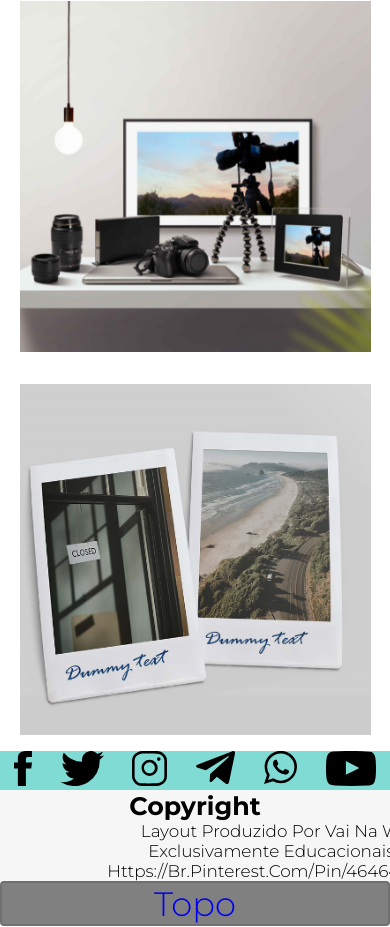
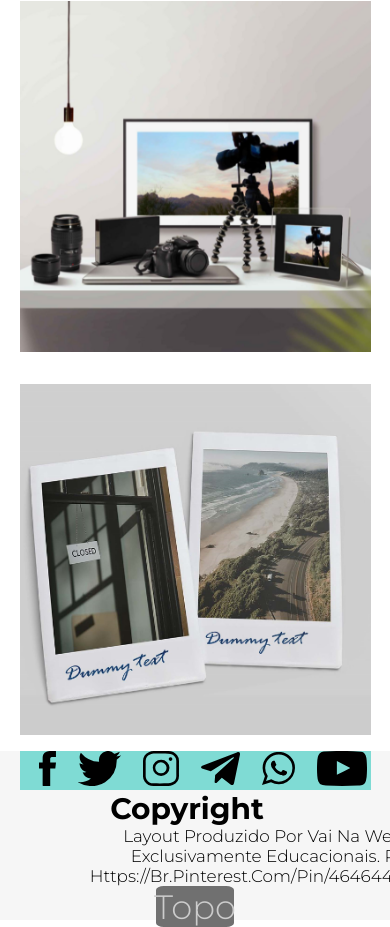
Before and after one commit to karynnemoreira/portflow, a plain HTML site: page index.html in a window 390 px wide. Shown: the part 4539-5466 px from the top of the page. Drawn offline with Linux system fonts and the light colour scheme.

Commit message:
Desafio final VnW

```diff
--- a/index.html
+++ b/index.html
@@ -73,8 +73,9 @@
     </main>
 
     <footer>
+
         <section class="container-footer">
-            <div class="icones">
+            <section class="icones">
                 <a href="https://www.facebook.com" target="_blank">
                     <img class="icones-redes" src="../portflow/imagens/facebook icons.com_65484.svg"
                         alt="ícone do facebook">
@@ -100,22 +101,29 @@
                 <a href="https://www.youtube.com/" target="_blank">
                     <img class="icones-redes" src="imagens/YOUTUBE_icon-icons.com_65487.svg" alt="ícone do youtube">
                 </a>
-            </div>
-            <div class="texts-footer">
-                <div>
-                    <h3 class="h3-footer">copyright </h3>
+            </section>
+
+            <section class="texts-footer">
+
+                <div class="h3-footer">
+                    <h3>copyright </h3>
                 </div>
-                <div>
+
+                <div class="paragraph-div">
                     <p class="paragraph-footer"> Layout produzido por Vai na Web para fins exclusivamente educacionais.
                         Referência:
                         https://br.pinterest.com/pin/464644886562510864/ </p>
                 </div>
-            </div>
+
+            </section>
         </section>
 
         <div class="button">
-            <a href="index.html"> topo </a>
+            <a class="a-footer" href="index.html"> topo </a>
         </div>
+
+
+
     </footer>
 
 </body>
--- a/style.css
+++ b/style.css
@@ -62,6 +62,7 @@ li{
 
 a{
     text-decoration: none;
+    color: #000000;
 }
 
 a:hover{
@@ -73,7 +74,6 @@ a:hover{
 }
 
 .contents-header{
-
     height: 70vh;
     background-image: url(../portflow/imagens/laranja\ azul\ recorte.png);
     background-repeat: no-repeat;
@@ -109,27 +109,35 @@ a:hover{
     width: 20%;
     margin: 1rem;
 }
+footer{
+    height: 20vh;
+    display: flex;
+    flex-direction: row;
+    align-items: center;
+    background-color: #F6F6F6
+}
 
 .container-footer{
+    width: 90%;
+    display: flex;
+    justify-content: space-evenly;
+}
+
+.icones{
     display:flex;
     flex-direction: row;
     align-items: center;
     flex-wrap: wrap;
-    background-color: #F6F6F6;
 }
 
-.icones{
-    width: 30%;
-    display:flex;
-    justify-content: space-evenly;
+.icones-redes{
+    margin-left: 1rem;
 }
 
 .texts-footer{
-    width: 45%;
-    display:flex;
-    flex-direction: row;
+    width: 60%;
+    display: flex;
     justify-content: space-evenly;
-
 }
 
 .h3-footer{
@@ -137,7 +145,7 @@ a:hover{
     font-size: 3vh;
     color: #000000;
     text-transform:capitalize;
-
+    margin-right: 1rem;
 }
 
 .paragraph-footer{
@@ -156,19 +164,22 @@ a:hover{
     font-family: 'Montserrat', 'Light';
     cursor: pointer;
     color: #CCCCCC;
-    background-color: gray;
-    border: 2px solid #707070;
-    border-radius:4px;
+    background-color:#707070;
+    border-radius:10%;
     text-transform: capitalize;
     display: flex;
     justify-content: center;
     align-items: center;
     display: none;
     }
+    .a-footer{
+        text-decoration: none;
+    color: #CCCCCC;
+    }
 
        @media (max-width:520px){
         .button{
-            width: 100%;
+            width: 20%;
             display: flex;
             text-align: center;
             justify-content: center;
@@ -176,7 +187,7 @@ a:hover{
     }
 
     @media (max-width:520px){
-        .container-footer{
+        footer{
             display: flex;
             flex-direction: column;
         }
```
